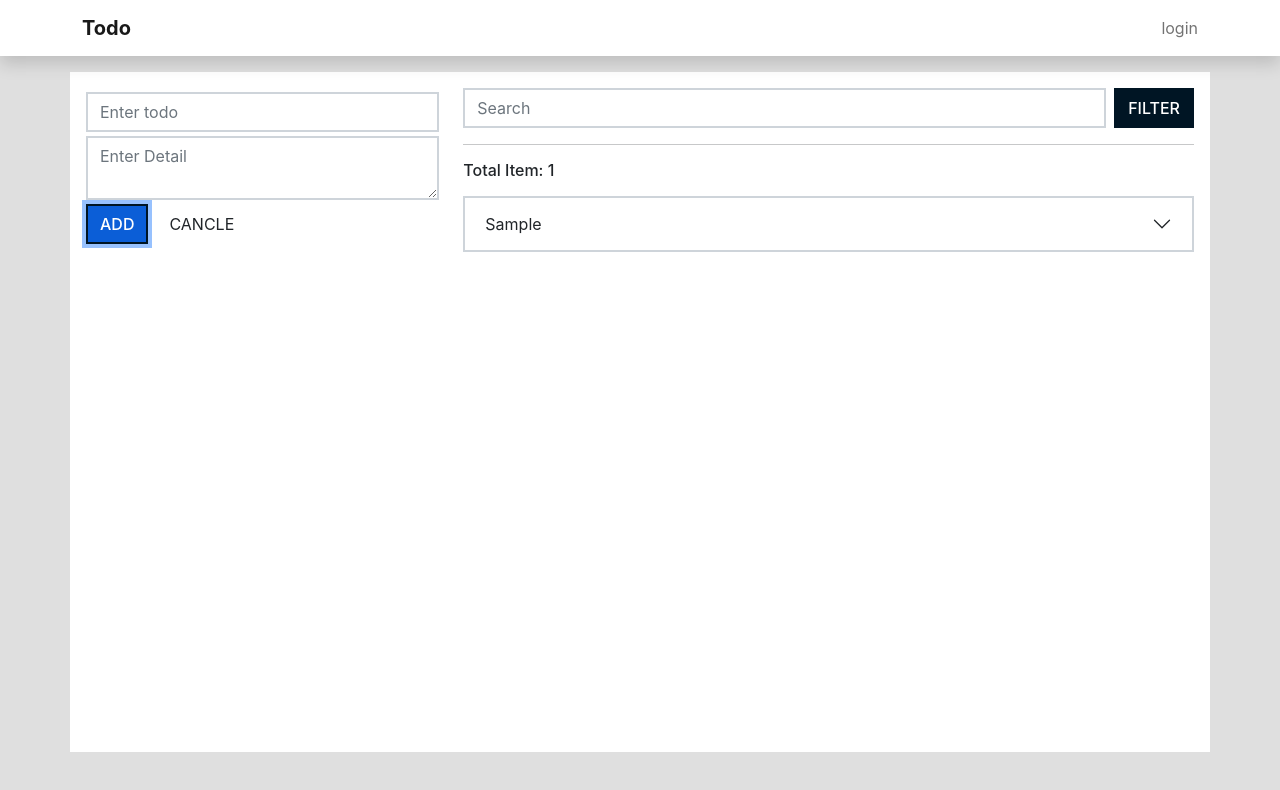
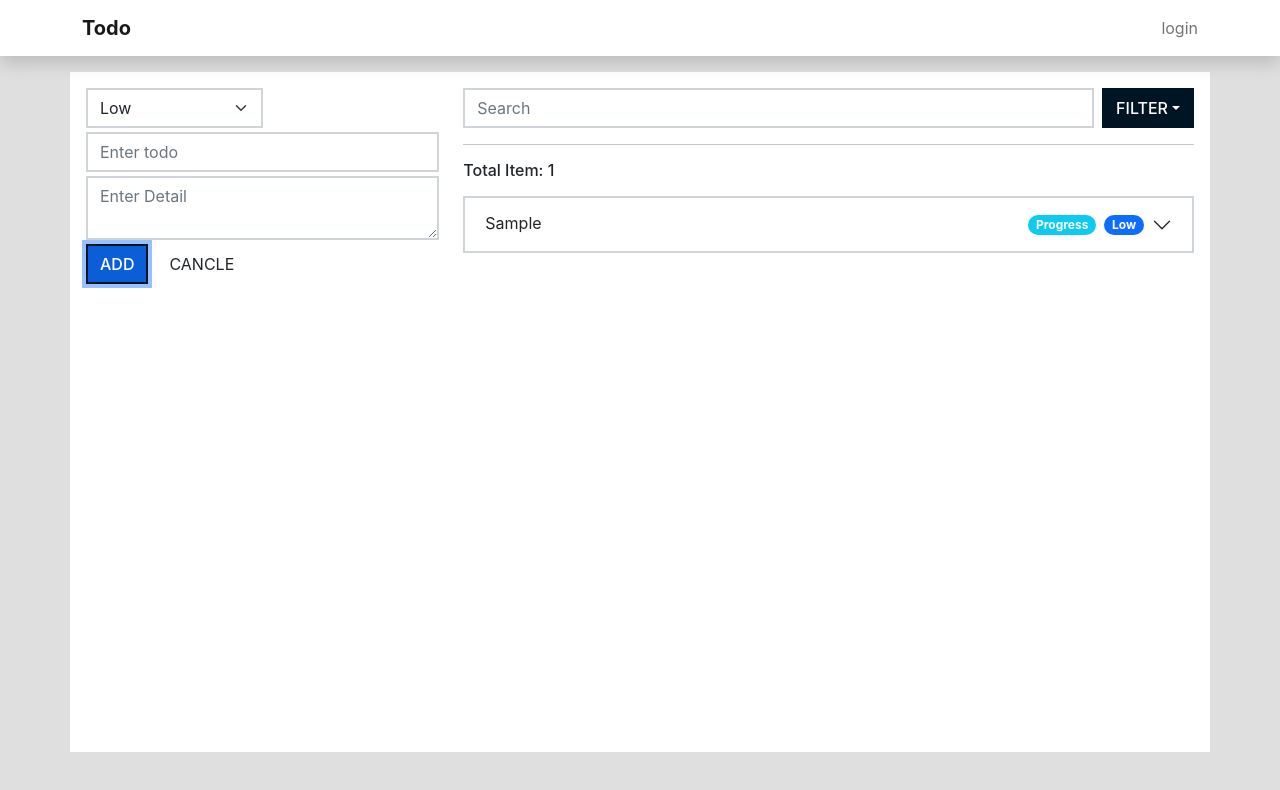
Before and after one commit to Amit-Mahamuni/todofirebase, a React (Create React App) app: page / in a window 1280 px wide. Both pictures are taken after typing "Sample", "Sample" into the empty fields and a click on the button "ADD". Shown: the top 790 px of the page. Built offline with nearby package versions, Linux system fonts and the light colour scheme.

Commit message:
add filter to list

```diff
--- a/src/components/Todo.js
+++ b/src/components/Todo.js
@@ -1,32 +1,42 @@
 import React, { useState, useEffect } from "react";
-import { Accordion } from "react-bootstrap";
+import { Accordion, Badge, Dropdown } from "react-bootstrap";
 
 function Todo() {
 
-    const [userlist, setuserlist] = useState([]);
+    const [mainlist, setmainlist] = useState([]);
     const [serchlist, setserchlist] = useState([]);
     const [serchtxt, setserchtxt] = useState({ serching: false, value: "" });
     const [selectItem, setselectItem] = useState({ selected: false, data: {} });
+    const [filterstate, setfilterstate] = useState({ filtering: false, data: {} });
+
+    const test = {
+        status: ["Select Priority", "Progress", "Medium", "Done"],
+        priority: ["Select Status", "Low", "Medium", "High"]
+    }
 
     useEffect(() => {
-        let temp = userlist;
+        let temp = mainlist;
         temp.sort((a, b) => {
             return a.id - b.id
         });
-        setuserlist(temp);
+        setmainlist(temp);
         console.log(temp)
-    }, [userlist])
+    }, [mainlist])
 
     function addToList(e) {
         let newdata = {
             title: e.target.inTitle.value,
-            detail: e.target.inDetail.value
+            detail: e.target.inDetail.value,
+            status: parseInt(e.target.instatus.value),
+            priority: parseInt(e.target.inPriority.value),
+            create_date: selectItem.selected ? selectItem.data.create_date : new Date().toISOString(),
+            done_date: e.target.instatus.value === 1 ? new Date().toISOString() : null,
         }
 
         if (selectItem.selected) {
-            let temp = userlist
+            let temp = mainlist
             temp = temp.filter(item => item.id !== selectItem.data.id)
-            setuserlist([...temp,
+            setmainlist([...temp,
             {
                 ...newdata,
                 id: selectItem.data.id
@@ -34,10 +44,10 @@ function Todo() {
             }]);
             setselectItem({ selected: false, data: {} })
         } else {
-            setuserlist([...userlist,
+            setmainlist([...mainlist,
             {
                 ...newdata,
-                id: userlist.length++
+                id: mainlist.length ? mainlist.length + 1 : 1
             }]);
         }
 
@@ -46,45 +56,113 @@ function Todo() {
     }
 
     function updateItem(i) {
-        let temp = userlist.filter(item => item.id === i)[0];
+        let temp = mainlist.filter(item => item.id === i)[0];
         document.getElementById("itemTitle").value = temp.title;
         document.getElementById("itemDetail").value = temp.detail;
+        document.getElementById("inPriority").value = temp.priority;
+        document.getElementById("instatus").value = temp.status;
         setselectItem({ selected: true, data: temp });
         console.log(selectItem)
     }
 
     function removeItem(i) {
-        let temp = userlist
+        let temp = mainlist
         temp = temp.filter(item => item.id !== i)
         console.log(temp)
-        setuserlist(temp)
+        setmainlist(temp)
     }
 
     function searchList(sertxt) {
-        setserchtxt({ serching: true, value: sertxt.trim() });
-        let temp = userlist;
+        if (mainlist.length && sertxt.trim()) {
+            setserchtxt({ ...serchtxt, serching: true, value: sertxt.trim() });
+            let temp = mainlist;
             temp = temp.filter(item => (item.title).toLowerCase().includes(sertxt.trim().toLowerCase()));
             setserchlist(temp);
+        } else {
+            setserchtxt({ ...serchtxt, serching: false, value: sertxt.trim() });
+            setserchlist([]);
+        }
+    }
+
+    function filtersubmitfrm(e) {
+        let filterdata = {
+            start_date: e.target.strdate.value,
+            end_date: e.target.enddate.value,
+            status: parseInt(e.target.filtstatus.value),
+            priority: parseInt(e.target.filtpriority.value)
+        }
+        setfilterstate({ filtering: true, data: filterdata })
+        console.log(filterstate);
+        e.preventDefault();
     }
 
     function DisplayList(props) {
+        var temp = props.list;
+        temp.sort((a, b) => {
+            return a.status - b.status
+        });
+
+        if (filterstate.filtering) {
+            if (filterstate.data.status) {
+                temp = temp.filter((a) => a.status === filterstate.data.status)
+            }
+            if (filterstate.data.priority) {
+                temp = temp.filter((a) => a.priority === filterstate.data.priority)
+            }
+            if (filterstate.data.start_date) {
+                temp = temp.filter((a) => a.create_date.split("T")[0] >= filterstate.data.start_date)
+            }
+            if (filterstate.data.end_date) {
+                temp = temp.filter((a) => a.create_date.split("T")[0] <= filterstate.data.end_date)
+            }
+        }
+
         return (
-            props.list.length ?
+            temp.length ?
                 <>
-                    <h6>{"Total Item: " + props.list.length}</h6>
+                    <div className="d-flex align-items-center w-100">
+                        <h6 className="w-25">{"Total Item: " + temp.length}</h6>
+                        {
+                            filterstate.filtering ?
+                                <div className="d-flex justify-content-end w-75">
+                                    {
+                                        Object.entries(filterstate.data).map(([key, val], i) => {
+                                            return (val ?
+                                                <button key={key + "-" + i} className="btn btn-sm btn-outline-dark rounded-pill ms-2">
+                                                    {(key).split("_").join(" ") + " : "}{!val.isInteger && test[key] ? test[key][val] : val}</button>
+                                                : null)
+                                        })
+                                    }
+                                </div>
+                                : null
+                        }
+                    </div>
                     <Accordion defaultActiveKey="1" className="todolistsec" flush>
                         {
-                            props.list.map((item, i) =>
+                            temp.map((item, i) =>
                                 item ?
                                     <Accordion.Item eventKey={i} key={i} className="my-2">
-                                        <Accordion.Header>{item.title}</Accordion.Header>
+                                        <Accordion.Header>
+                                            <div className="d-flex justify-content-between w-100 me-2">
+                                                <span>{item.title}</span>
+                                                <span>
+                                                    <Badge pill bg={item.status === 1 ? "info" : "success"} className="me-2">
+                                                        {item.status === 1 ? "Progress" : "Done"}
+                                                    </Badge>
+                                                    <Badge pill bg={item.priority === 1 ? "primary" : item.priority === 2 ? "warning" : "danger"}>
+                                                        {item.priority === 1 ? "Low" : item.priority === 2 ? "Medium" : "High"}
+                                                    </Badge>
+                                                </span>
+                                            </div>
+
+                                        </Accordion.Header>
                                         <Accordion.Body>
                                             {item.detail}
                                             <hr />
                                             <div>
-                                                <button type="button" className="btn btn-sm btn-outline-dark rounded-0"
+                                                <button type="button" className="btn btn-sm btn-outline-dark rounded-0 fw-bold border-dark border-2"
                                                     onClick={() => updateItem(item.id)}>Edit</button>
-                                                <button type="button" className="btn btn-sm btn-outline-dark rounded-0"
+                                                <button type="button" className="btn btn-sm btn-outline-dark rounded-0 fw-bold border-dark border-2"
                                                     onClick={() => removeItem(item.id)}>Remove</button>
                                             </div>
                                         </Accordion.Body>
@@ -104,12 +182,23 @@ function Todo() {
         )
     }
 
-
     return (
+        <>
             <div className="container bg-white p-3 my-md-3 mianContainer">
                 <div className="row">
                     <div className="col-md-4">
                         <form onSubmit={addToList} id="todofrm">
+                            <div class="d-flex">
+                                <select class="form-select form-control w-50 me-1" id="inPriority" name="inPriority">
+                                    <option value="1" selected >Low</option>
+                                    <option value="2">Medium</option>
+                                    <option value="3">High</option>
+                                </select>
+                                <select class="form-select form-control w-50" id="instatus" name="instatus" hidden={selectItem.selected ? false : true} >
+                                    <option value="1" selected>Progress</option>
+                                    <option value="2">Done</option>
+                                </select>
+                            </div>
                             <input type="text" placeholder="Enter todo" id="itemTitle" name="inTitle" className="form-control my-1" required />
                             <textarea className="form-control my-1" id="itemDetail" name="inDetail" placeholder="Enter Detail" />
                             <button type="submit" className="submitbtn btn btn-primary rounded-0">
@@ -117,19 +206,55 @@ function Todo() {
                             <button type="reset" className="btn rounded-0 ms-2" onClick={() => setselectItem({ selected: false, data: {} })}>CANCLE</button>
                         </form>
                     </div>
-                <div className="col-md-8 ">
+                    <div className="col-md-8 mt-md-0 mt-2">
+                        {serchlist.length || mainlist.length ?
+                            <>
                                 <div className="row">
                                     <div className="col-12 d-flex align-item-center justify-content-between" >
-                            <input type="text" placeholder="Search" className=" form-control"
+                                        <input type="text" placeholder="Search" className="form-control w-100"
                                             onChange={e => searchList(e.target.value)} value={serchtxt.value} />
-                            <button className="submitbtn ms-2 btn btn-dark rounded-0">Filter</button>
+                                        {/* <button className="submitbtn ms-2 btn btn-dark rounded-0"
+                                            onClick={() => setshowModel(true)}>Filter</button> */}
+                                        <Dropdown>
+                                            <Dropdown.Toggle className="submitbtn ms-2 btn btn-dark rounded-0" id="dropdown-basic">
+                                                Filter
+                                            </Dropdown.Toggle>
+
+                                            <Dropdown.Menu className="p-3 shadow rounded-0">
+                                                <form onSubmit={filtersubmitfrm}>
+                                                    <div className="d-flex">
+                                                        <input type="date" name="strdate" className="form-control w-50 me-2" placeholder="Date Start" />
+                                                        <input type="date" name="enddate" className="form-control w-50" placeholder="Date Start" />
+                                                    </div>
+                                                    <div class="d-flex my-2">
+                                                        <select class="form-select form-control w-50 me-2" id="filtpriority" name="filtpriority">
+                                                            <option value="0" selected>Select Priority</option>
+                                                            <option value="1" >Low</option>
+                                                            <option value="2">Medium</option>
+                                                            <option value="3">High</option>
+                                                        </select>
+                                                        <select class="form-select form-control w-50" id="filtstatus" name="filtstatus">
+                                                            <option value="0" selected>Select Status</option>
+                                                            <option value="1" >Progress</option>
+                                                            <option value="2">Done</option>
+                                                        </select>
+                                                    </div>
+                                                    <button type="submit" className="submitbtn btn btn-primary rounded-0">
+                                                        Filter</button>
+                                                    <button type="reset" className="btn rounded-0 ms-2" onClick={() => setfilterstate({ filtering: false, data: {} })} >Reset</button>
+                                                </form>
+                                            </Dropdown.Menu>
+                                        </Dropdown>
                                     </div>
                                 </div>
                                 <hr />
-                    <DisplayList list={serchtxt.serching ? serchlist : userlist} />
+                            </>
+                            : null}
+                        <DisplayList list={serchtxt.serching ? serchlist : mainlist} />
                     </div>
                 </div>
             </div >
+        </>
     )
 }
 
```
Lines whose indentation alone changed are shown as unchanged.
